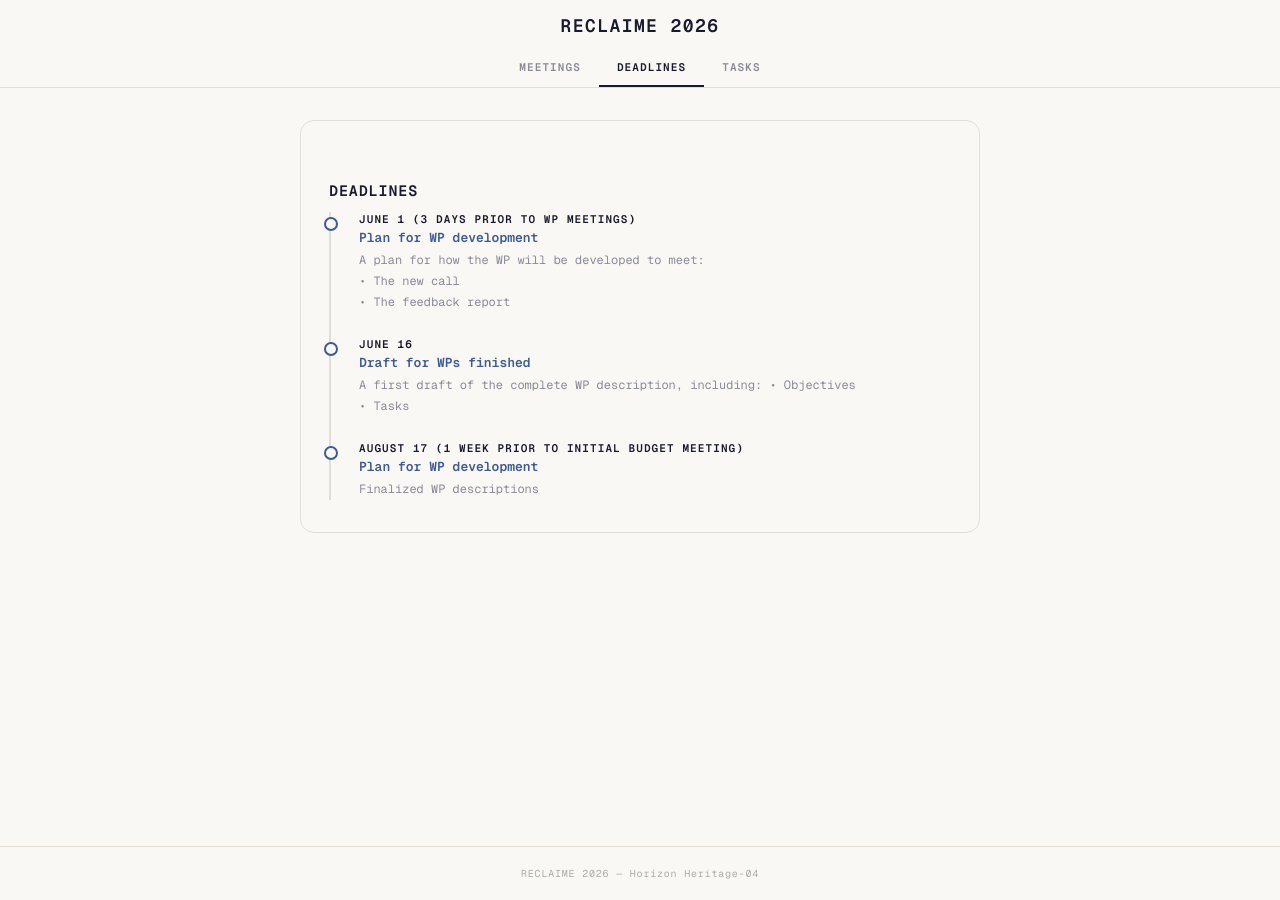
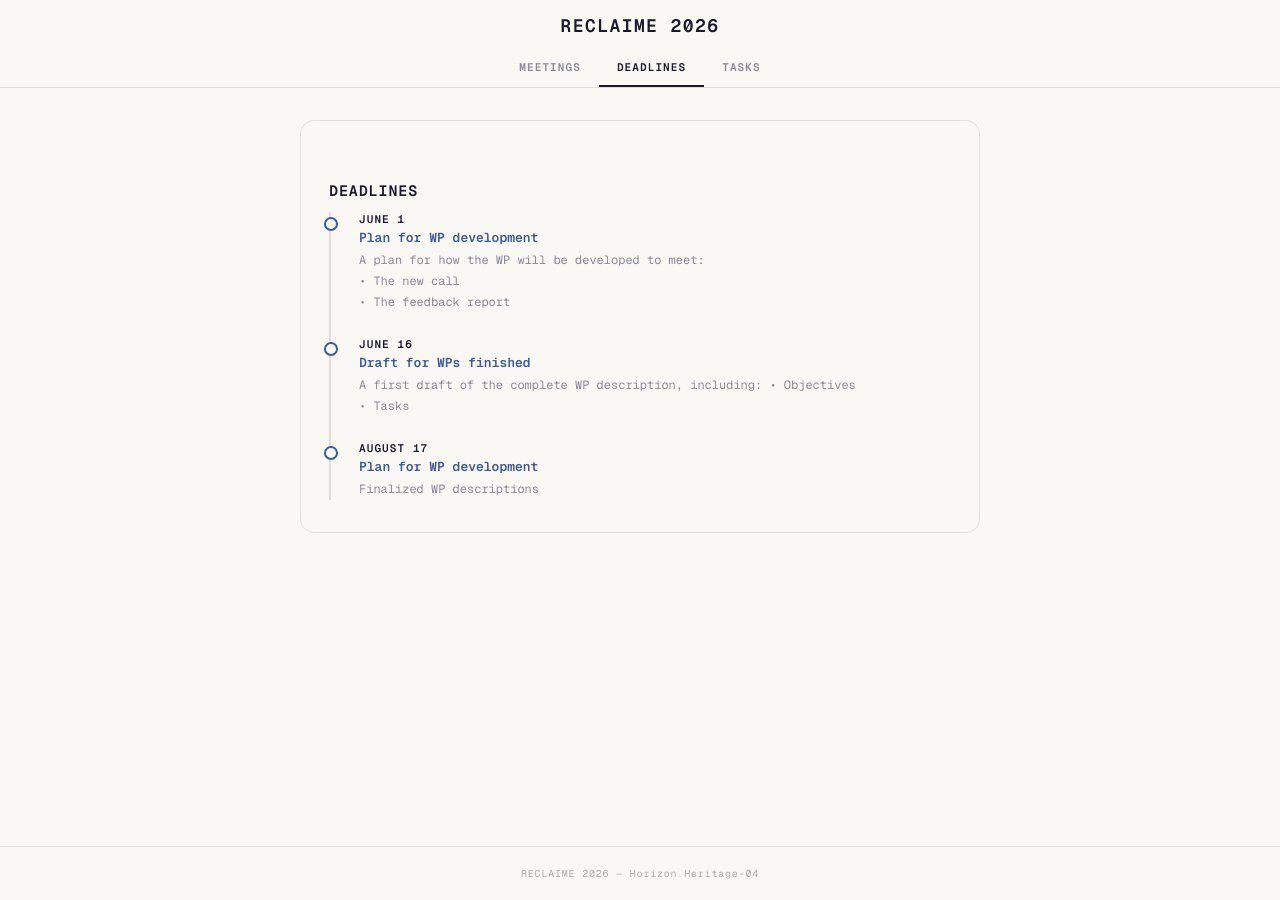
Before and after one commit to EirikSorbo/claime, a Jekyll site: the page built from meetings/index.md, in a window 1280 px wide. Built offline with Jekyll 4.4.1, drawn with Linux system fonts in a browser that asks for light colours.

Commit message:
Update index.md

```diff
--- a/meetings/index.md
+++ b/meetings/index.md
@@ -6,7 +6,7 @@ title: deadlines
 <div class="tl-wrap">
 
   <div class="tl-item">
-    <div class="tl-date">JUNE 1 (3 days prior to WP meetings)</div>
+    <div class="tl-date">JUNE 1</div>
     <div class="tl-title">Plan for WP development</div>
     <div class="tl-desc">
       A plan for how the WP will be developed to meet: <br>
@@ -25,7 +25,7 @@ title: deadlines
   </div>
 
    <div class="tl-item">
-    <div class="tl-date">AUGUST 17 (1 week prior to initial budget meeting)</div>
+    <div class="tl-date">AUGUST 17</div>
     <div class="tl-title">Plan for WP development</div>
     <div class="tl-desc">
        Finalized WP descriptions</div>
```
